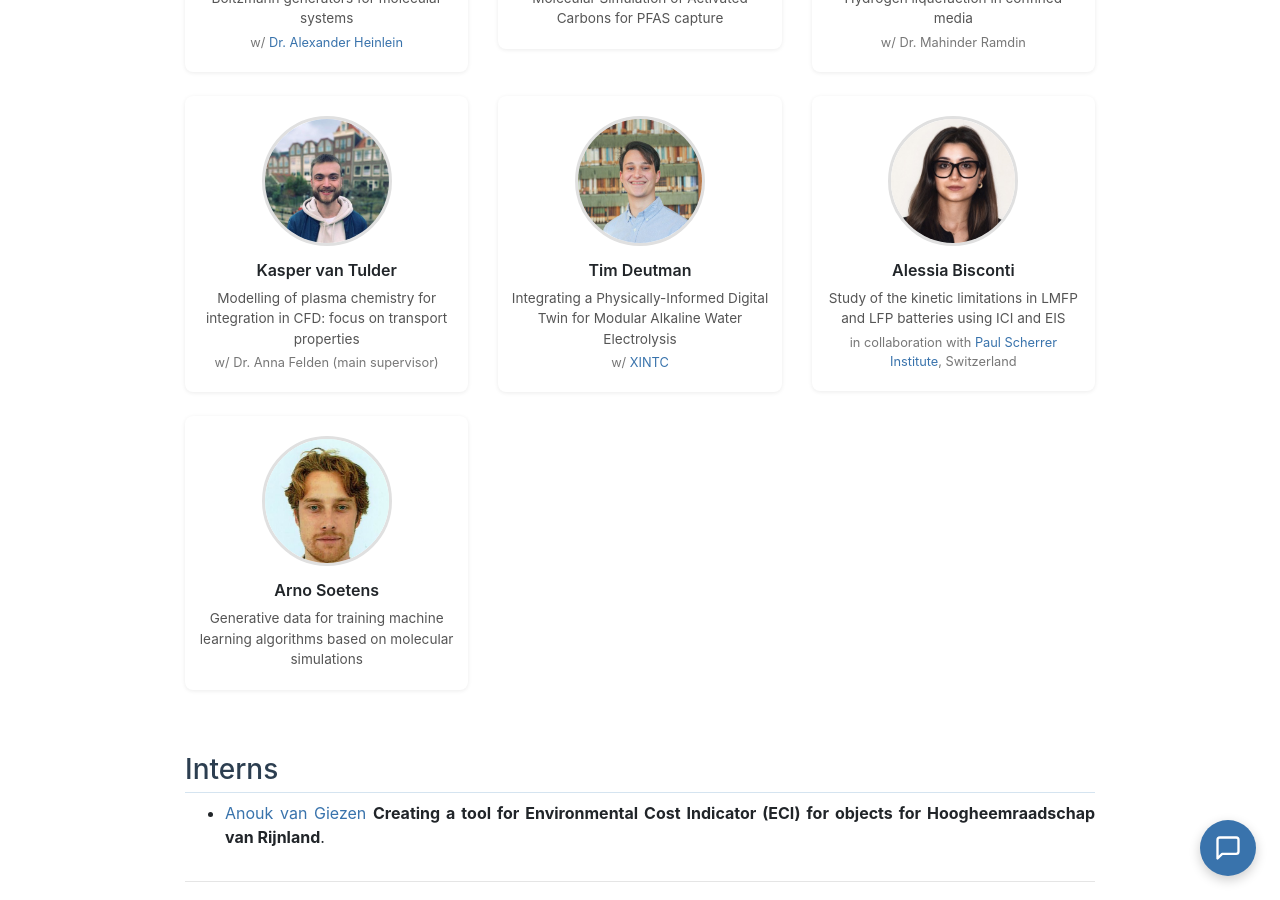
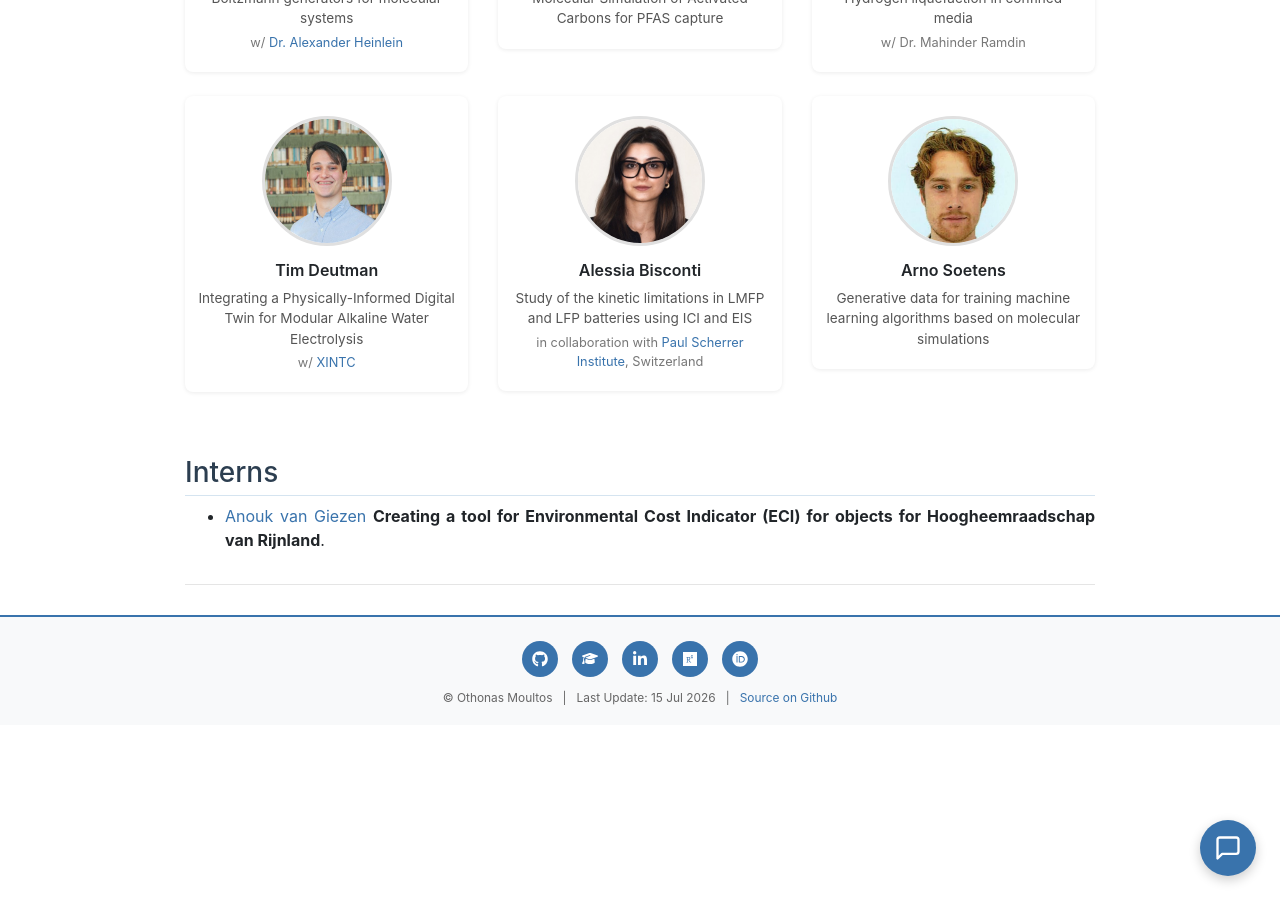
Before and after one commit to omoultosEthTuDelft/web, a Jekyll site: the page built from people/index.md, in a window 1280 px wide and 900 px high, scrolled down 1584 px. Built offline with Jekyll 4.4.1, drawn with Linux system fonts in a browser that asks for light colours.

Commit message:
Move Kasper van Tulder to alumni after his MSc defence
Co-Authored-By: Claude Fable 5 <noreply@anthropic.com>

```diff
--- a/people/index.md
+++ b/people/index.md
@@ -110,15 +110,6 @@ title: "People"
 
   <div class="col-lg-4 col-md-6 col-sm-6 mb-4">
     <div class="person-card">
-      <img src="photos/Kasper.jpeg" class="rounded-circle" alt="Kasper van Tulder">
-      <div class="name">Kasper van Tulder</div>
-      <div class="research">Modelling of plasma chemistry for integration in CFD: focus on transport properties</div>
-      <div class="collab">w/ Dr. Anna Felden (main supervisor)</div>
-    </div>
-  </div>
-
-  <div class="col-lg-4 col-md-6 col-sm-6 mb-4">
-    <div class="person-card">
       <img src="photos/Tim.jpeg" class="rounded-circle" alt="Tim Deutman">
       <div class="name">Tim Deutman</div>
       <div class="research">Integrating a Physically-Informed Digital Twin for Modular Alkaline Water Electrolysis</div>
```
Also changed, not shown: alumni/index.md (+1 -0 lines), people/photos/Kasper.jpeg (deleted).
